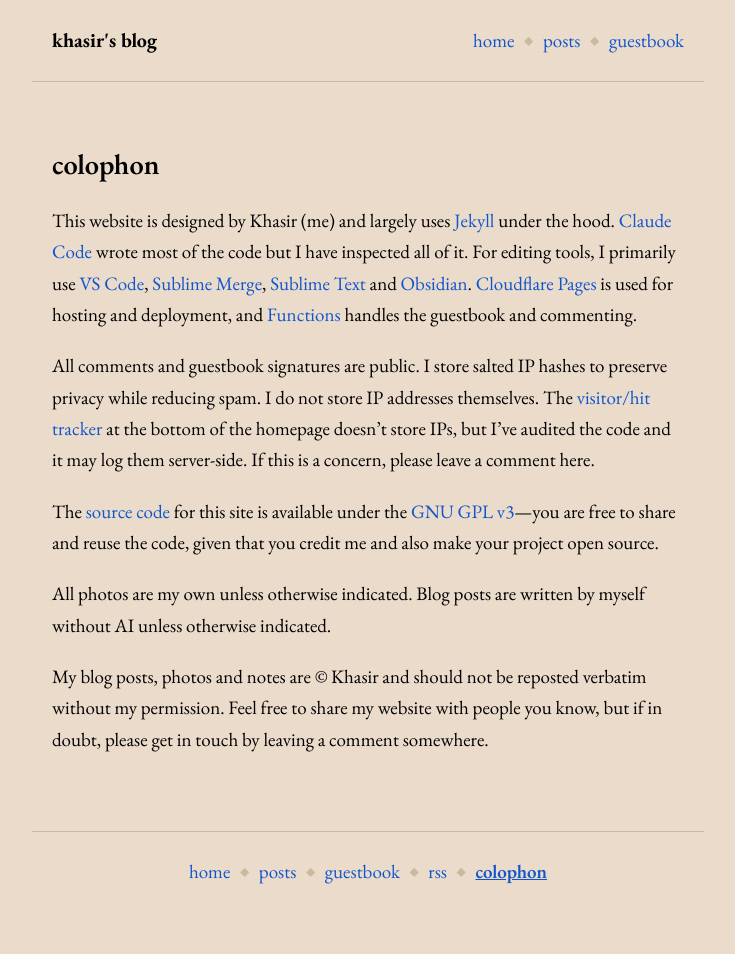
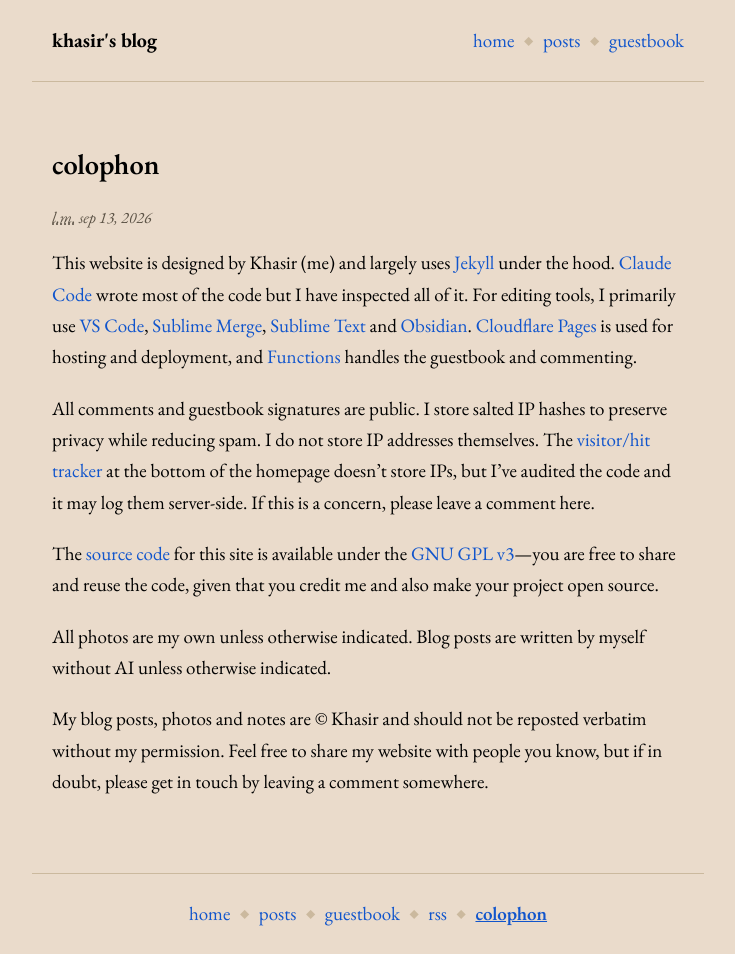
Before and after one commit to Khasir/personal-site, a Jekyll site: the page built from colophon.md, in a window 1280 px wide. Shown: the whole page, without its empty margins (272-1007 px from the left). Built offline with Jekyll 4.4.1, drawn with Linux system fonts in a browser that asks for light colours; before the commit the page ends 911 px from its top, so only the background shows below that.

Commit message:
render last modified date on homepage and colophon

```diff
--- /dev/null
+++ b/_includes/modified_date.html
@@ -0,0 +1,5 @@
+{% if page.modified_date %}
+<p class="entry-meta">
+  <time class="entry-modified" datetime="{{ page.modified_date | date_to_xmlschema }}"><abbr title="last modified">l.m.</abbr> {{ page.modified_date | date: "%b %-d, %Y" }}</time>
+</p>
+{% endif %}
--- a/_layouts/home.html
+++ b/_layouts/home.html
@@ -2,6 +2,7 @@
 layout: default
 ---
 <section class="home">
+  {% include modified_date.html %}
   <div class="entry-content">
     {{ content }}
   </div>
--- a/_layouts/page.html
+++ b/_layouts/page.html
@@ -3,6 +3,7 @@ layout: default
 ---
 <article class="page">
   {% if page.title %}<h1>{{ page.title }}</h1>{% endif %}
+  {% include modified_date.html %}
   <div class="entry-content">
     {{ content }}
   </div>
```
Also changed, not shown: index.md (+1 -0 lines).
